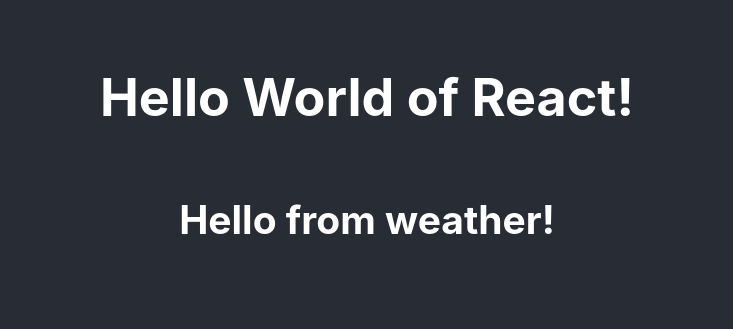
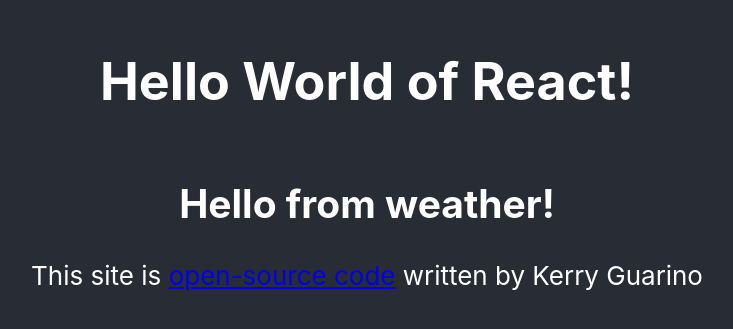
Before and after one commit to kerryoncoding/weather-react, a React (Create React App) app: page / in a window 1280 px wide. Shown: the part 247-576 px from the top of the page, without its empty margins (273-1006 px from the left). Built offline with nearby package versions, Linux system fonts and the light colour scheme.

Commit message:
added footer

```diff
--- a/public/index.html
+++ b/public/index.html
@@ -24,7 +24,7 @@
       work correctly both with client-side routing and a non-root public URL.
       Learn how to configure a non-root public URL by running `npm run build`.
     -->
-    <title>React App</title>
+    <title>React Weather App</title>
   </head>
   <body>
     <noscript>You need to enable JavaScript to run this app.</noscript>
--- a/src/App.js
+++ b/src/App.js
@@ -1,6 +1,7 @@
 
 import './App.css';
-import Weather from "./Weather"
+import Weather from "./Weather";
+import Footer from "./Footer";
 
 function App() {
   return (
@@ -9,6 +10,8 @@
         <h1>Hello World of React!</h1>
         <Weather />
 
+        <Footer />
+
       </header>
     </div>
   );
--- /dev/null
+++ b/src/Footer.js
@@ -0,0 +1,9 @@
+import React from "react";
+
+export default function Footer(){
+    return(
+        <footer>
+            <div class="open-source">This site is <a href="https://github.com/kerryoncoding/Shecodes-MyPortfolio" target="_blank">open-source code</a> written by Kerry Guarino</div>
+        </footer>
+    );
+}
```
